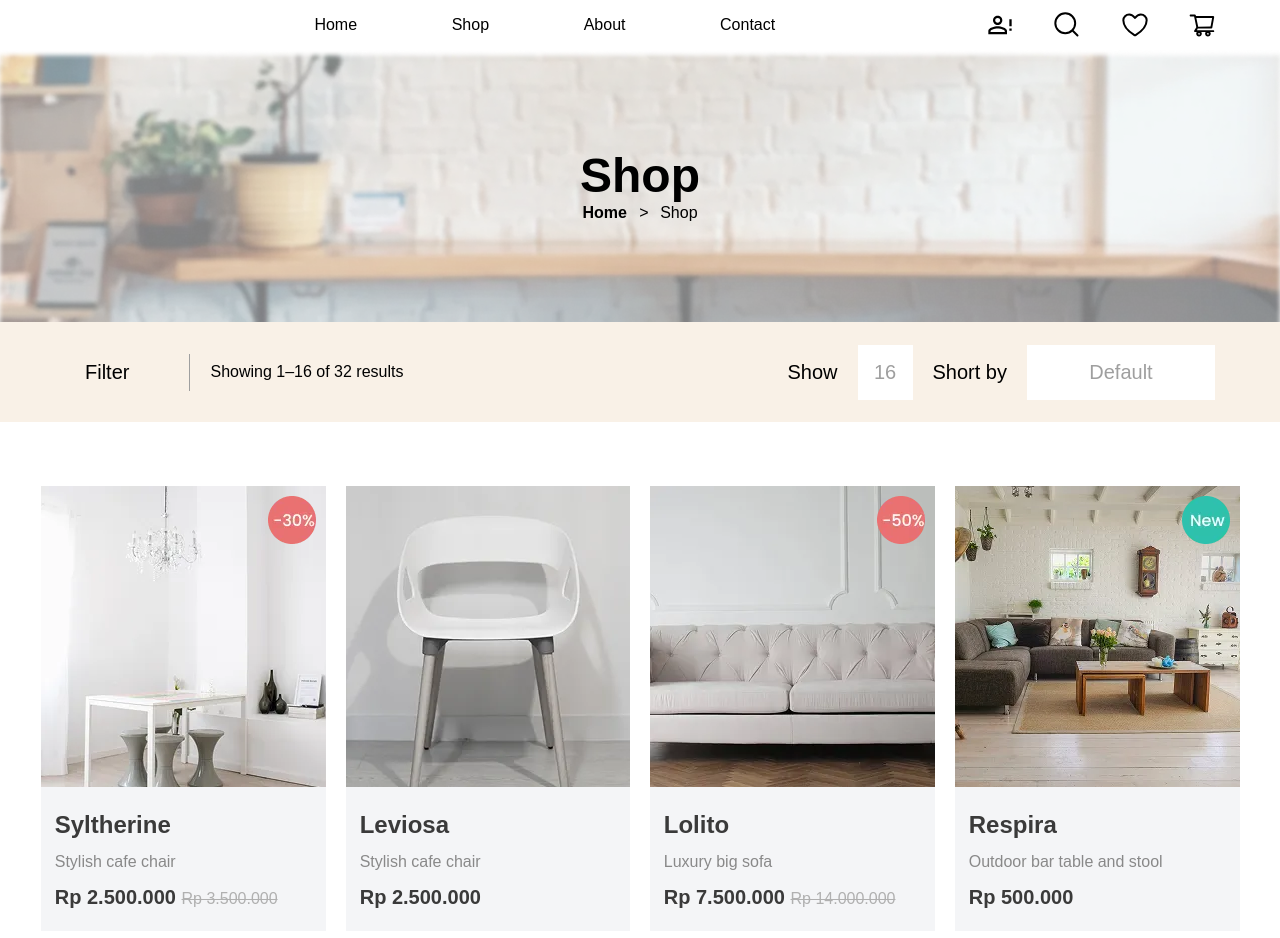
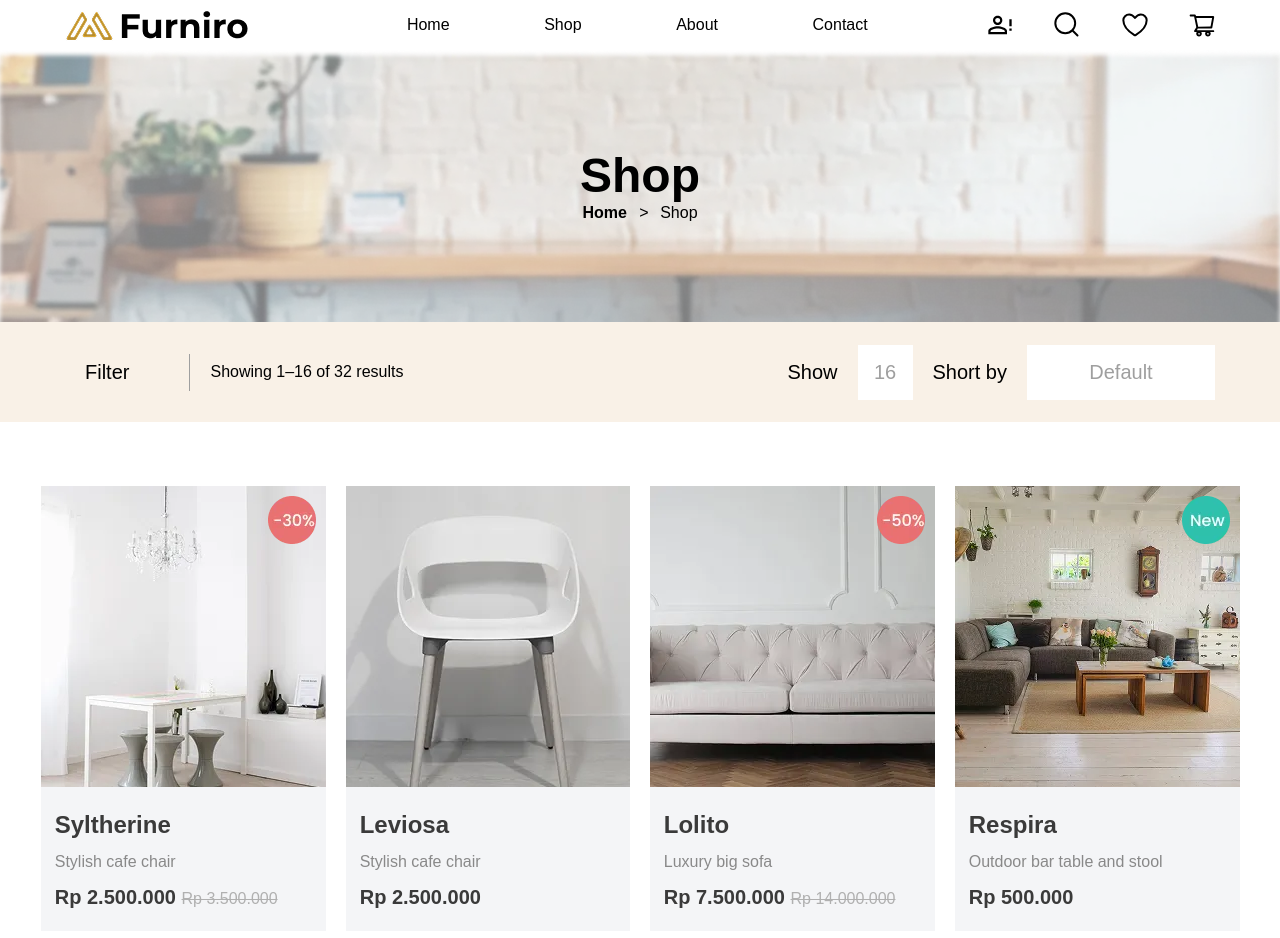
Before and after one commit to everfolder/dist, a plain HTML site: page shop.html in a window 1280 px wide. Shown: the top 938 px of the page. Drawn offline with Linux system fonts and the light colour scheme.

Commit message:
Update shop.html

```diff
--- a/shop.html
+++ b/shop.html
@@ -10,7 +10,7 @@
     <div class="container">
 
         <nav class="navigation">
-    <img src="/dist/assets/images/logo.png" alt="">
+    <img src="/dist/assets/logo.png" alt="">
     <ul class="navigation__menu">
         <li><a href="/dist/index.html">Home</a></li>
         <li class="nav__menu-el"><a href="/dist/shop.html">Shop</a></li>
```
